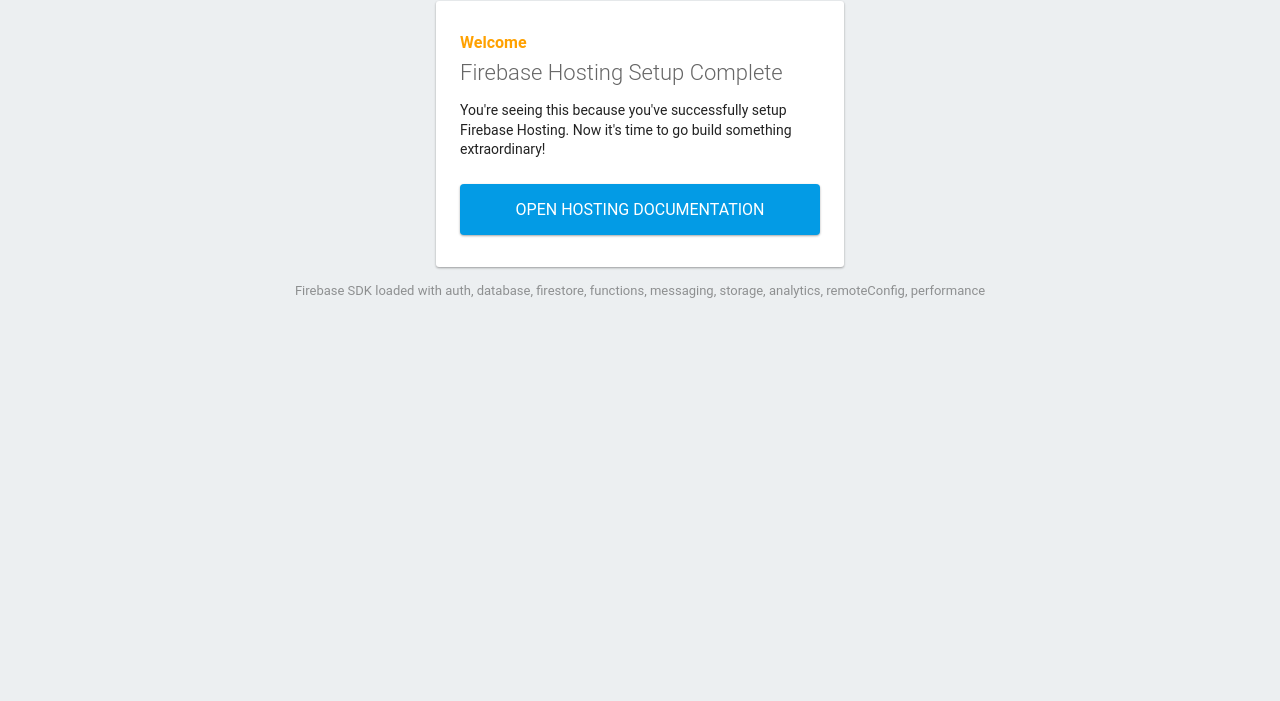
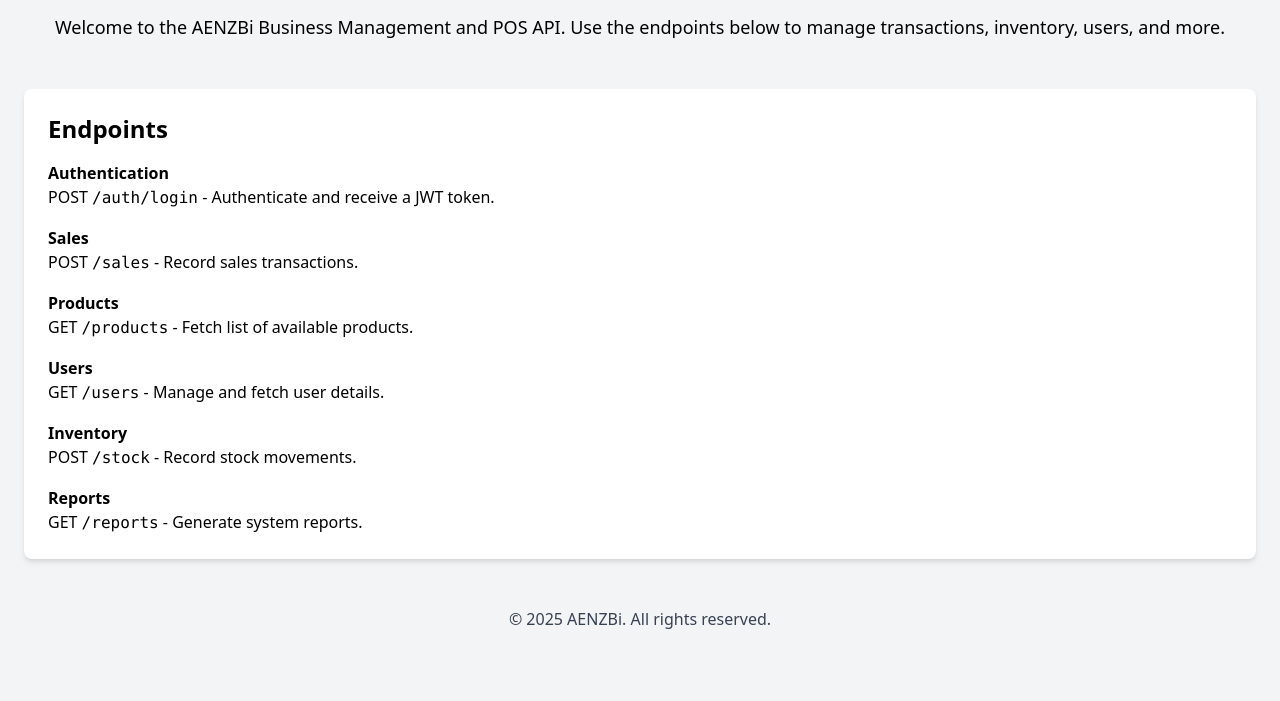
Before and after one commit to allyelvis/aenzbi-backend, a website: page server.aenzbi.bi/public/index.html in a window 1280 px wide. Shown: the part 99-800 px from the top of the page. Drawn offline with nearby package versions, Linux system fonts and the light colour scheme; some packages are replaced by stand-ins of ours.

Commit message:
Update index.html

```diff
--- a/server.aenzbi.bi/public/index.html
+++ b/server.aenzbi.bi/public/index.html
@@ -1,89 +1,52 @@
 <!DOCTYPE html>
-<html>
-  <head>
-    <meta charset="utf-8">
-    <meta name="viewport" content="width=device-width, initial-scale=1">
-    <title>Welcome to Firebase Hosting</title>
+<html lang="en">
+<head>
+    <meta charset="UTF-8">
+    <meta name="viewport" content="width=device-width, initial-scale=1.0">
+    <meta http-equiv="X-UA-Compatible" content="ie=edge">
+    <title>AENZBi Backend - API Documentation</title>
+    <link rel="stylesheet" href="https://cdnjs.cloudflare.com/ajax/libs/tailwindcss/2.2.19/tailwind.min.css">
+</head>
+<body class="bg-gray-100 font-sans leading-normal tracking-normal">
 
-    <!-- update the version number as needed -->
-    <script defer src="/__/firebase/10.13.0/firebase-app-compat.js"></script>
-    <!-- include only the Firebase features as you need -->
-    <script defer src="/__/firebase/10.13.0/firebase-auth-compat.js"></script>
-    <script defer src="/__/firebase/10.13.0/firebase-database-compat.js"></script>
-    <script defer src="/__/firebase/10.13.0/firebase-firestore-compat.js"></script>
-    <script defer src="/__/firebase/10.13.0/firebase-functions-compat.js"></script>
-    <script defer src="/__/firebase/10.13.0/firebase-messaging-compat.js"></script>
-    <script defer src="/__/firebase/10.13.0/firebase-storage-compat.js"></script>
-    <script defer src="/__/firebase/10.13.0/firebase-analytics-compat.js"></script>
-    <script defer src="/__/firebase/10.13.0/firebase-remote-config-compat.js"></script>
-    <script defer src="/__/firebase/10.13.0/firebase-performance-compat.js"></script>
-    <!--
-      initialize the SDK after all desired features are loaded, set useEmulator to false
-      to avoid connecting the SDK to running emulators.
-    -->
-    <script defer src="/__/firebase/init.js?useEmulator=true"></script>
+    <div class="container mx-auto mt-10 px-6">
+        <h1 class="text-4xl font-bold text-center mb-8">AENZBi Backend API</h1>
+        <p class="text-center text-lg mb-12">Welcome to the AENZBi Business Management and POS API. Use the endpoints below to manage transactions, inventory, users, and more.</p>
 
-    <style media="screen">
-      body { background: #ECEFF1; color: rgba(0,0,0,0.87); font-family: Roboto, Helvetica, Arial, sans-serif; margin: 0; padding: 0; }
-      #message { background: white; max-width: 360px; margin: 100px auto 16px; padding: 32px 24px; border-radius: 3px; }
-      #message h2 { color: #ffa100; font-weight: bold; font-size: 16px; margin: 0 0 8px; }
-      #message h1 { font-size: 22px; font-weight: 300; color: rgba(0,0,0,0.6); margin: 0 0 16px;}
-      #message p { line-height: 140%; margin: 16px 0 24px; font-size: 14px; }
-      #message a { display: block; text-align: center; background: #039be5; text-transform: uppercase; text-decoration: none; color: white; padding: 16px; border-radius: 4px; }
-      #message, #message a { box-shadow: 0 1px 3px rgba(0,0,0,0.12), 0 1px 2px rgba(0,0,0,0.24); }
-      #load { color: rgba(0,0,0,0.4); text-align: center; font-size: 13px; }
-      @media (max-width: 600px) {
-        body, #message { margin-top: 0; background: white; box-shadow: none; }
-        body { border-top: 16px solid #ffa100; }
-      }
-    </style>
-  </head>
-  <body>
-    <div id="message">
-      <h2>Welcome</h2>
-      <h1>Firebase Hosting Setup Complete</h1>
-      <p>You're seeing this because you've successfully setup Firebase Hosting. Now it's time to go build something extraordinary!</p>
-      <a target="_blank" href="https://firebase.google.com/docs/hosting/">Open Hosting Documentation</a>
+        <div class="bg-white shadow-md rounded-lg p-6">
+            <h2 class="text-2xl font-semibold mb-4">Endpoints</h2>
+            <ul class="space-y-4">
+                <li>
+                    <strong>Authentication</strong>
+                    <p>POST <code>/auth/login</code> - Authenticate and receive a JWT token.</p>
+                </li>
+                <li>
+                    <strong>Sales</strong>
+                    <p>POST <code>/sales</code> - Record sales transactions.</p>
+                </li>
+                <li>
+                    <strong>Products</strong>
+                    <p>GET <code>/products</code> - Fetch list of available products.</p>
+                </li>
+                <li>
+                    <strong>Users</strong>
+                    <p>GET <code>/users</code> - Manage and fetch user details.</p>
+                </li>
+                <li>
+                    <strong>Inventory</strong>
+                    <p>POST <code>/stock</code> - Record stock movements.</p>
+                </li>
+                <li>
+                    <strong>Reports</strong>
+                    <p>GET <code>/reports</code> - Generate system reports.</p>
+                </li>
+            </ul>
+        </div>
+
+        <div class="mt-12 text-center">
+            <p class="text-gray-700">© 2025 AENZBi. All rights reserved.</p>
+        </div>
     </div>
-    <p id="load">Firebase SDK Loading&hellip;</p>
 
-    <script>
-      document.addEventListener('DOMContentLoaded', function() {
-        const loadEl = document.querySelector('#load');
-        // // 🔥🔥🔥🔥🔥🔥🔥🔥🔥🔥🔥🔥🔥🔥🔥🔥🔥🔥🔥🔥🔥🔥🔥🔥🔥🔥🔥🔥🔥🔥🔥
-        // // The Firebase SDK is initialized and available here!
-        //
-        // firebase.auth().onAuthStateChanged(user => { });
-        // firebase.database().ref('/path/to/ref').on('value', snapshot => { });
-        // firebase.firestore().doc('/foo/bar').get().then(() => { });
-        // firebase.functions().httpsCallable('yourFunction')().then(() => { });
-        // firebase.messaging().requestPermission().then(() => { });
-        // firebase.storage().ref('/path/to/ref').getDownloadURL().then(() => { });
-        // firebase.analytics(); // call to activate
-        // firebase.analytics().logEvent('tutorial_completed');
-        // firebase.performance(); // call to activate
-        //
-        // // 🔥🔥🔥🔥🔥🔥🔥🔥🔥🔥🔥🔥🔥🔥🔥🔥🔥🔥🔥🔥🔥🔥🔥🔥🔥🔥🔥🔥🔥🔥🔥
-
-        try {
-          let app = firebase.app();
-          let features = [
-            'auth',
-            'database',
-            'firestore',
-            'functions',
-            'messaging',
-            'storage',
-            'analytics',
-            'remoteConfig',
-            'performance',
-          ].filter(feature => typeof app[feature] === 'function');
-          loadEl.textContent = `Firebase SDK loaded with ${features.join(', ')}`;
-        } catch (e) {
-          console.error(e);
-          loadEl.textContent = 'Error loading the Firebase SDK, check the console.';
-        }
-      });
-    </script>
-  </body>
+</body>
 </html>
```
